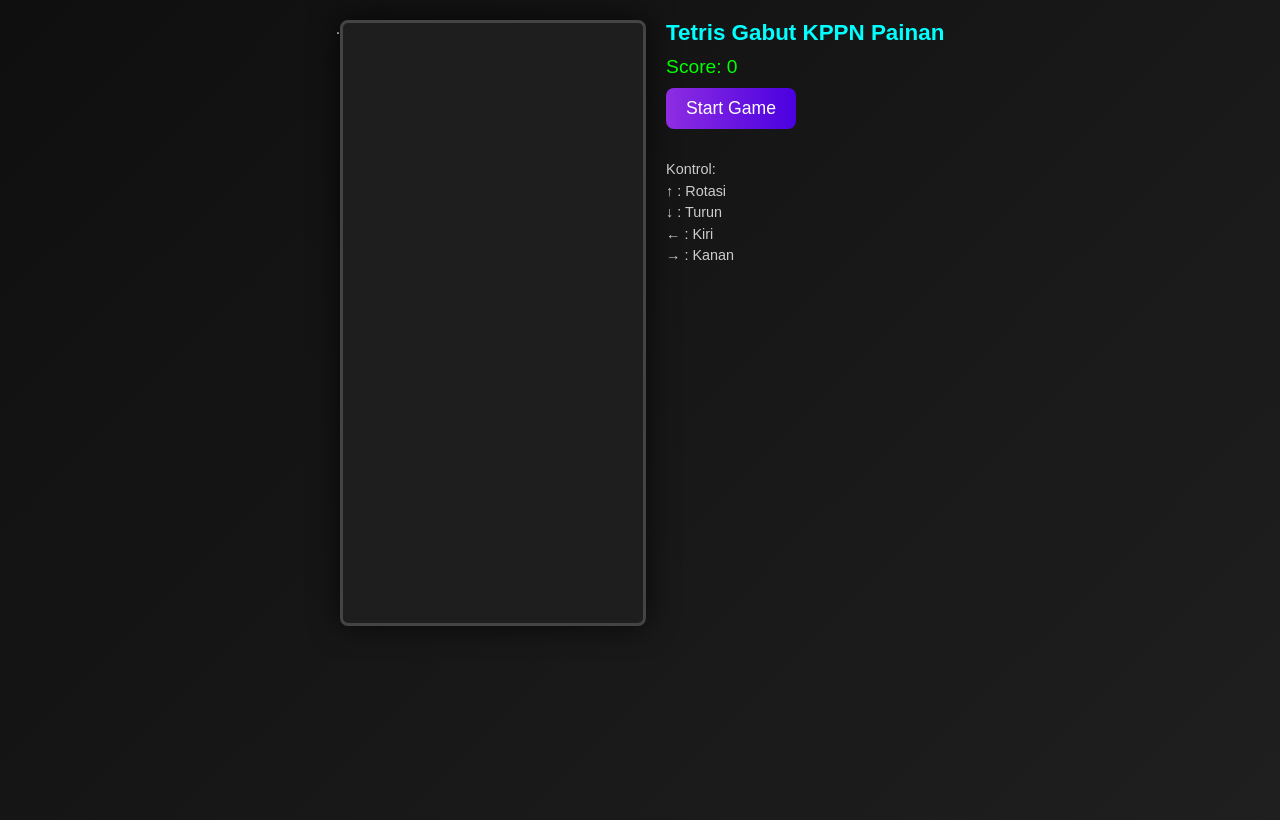
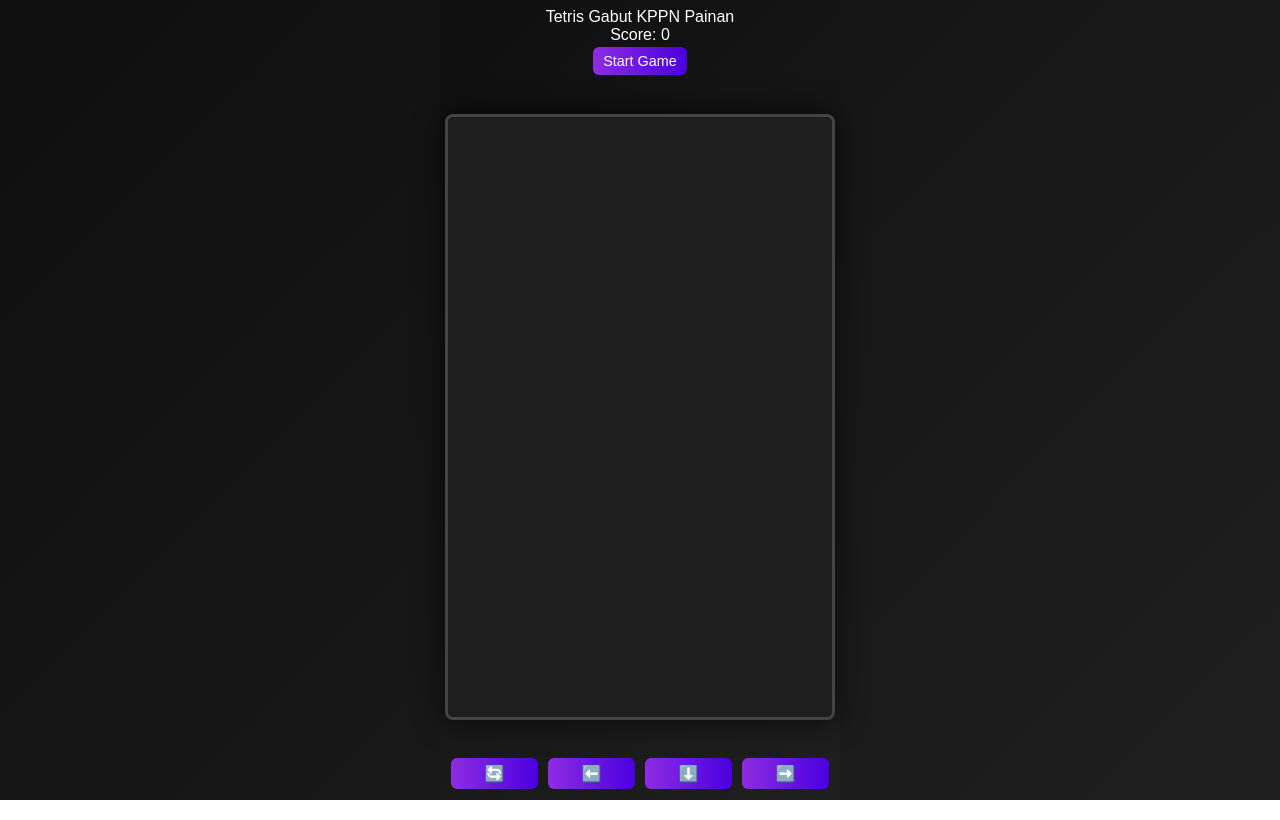
Before and after one commit to deni1981-bit/tetris, a plain HTML site: page index.html in a window 1280 px wide. Drawn offline with Linux system fonts and the light colour scheme.

Commit message:
Add files via upload

```diff
--- a/index.html
+++ b/index.html
@@ -1,90 +1,93 @@
-.<!DOCTYPE html>
+<!DOCTYPE html>
 <html lang="en">
 <head>
 <meta charset="UTF-8">
 <meta name="viewport" content="width=device-width, initial-scale=1.0">
 <title>Tetris Game</title>
 <style>
-    body {
+  html, body {
     margin: 0;
-      padding-top: 20px;
+    padding: 0;
     background: linear-gradient(135deg, #0f0f0f, #1f1f1f);
-      display: flex;
-      justify-content: center;
-      align-items: flex-start;
-      height: 100vh;
     color: white;
     font-family: sans-serif;
+    display: flex;
+    flex-direction: column;
+    align-items: center;
+    justify-content: center;
+    height: 100vh;
   }
+
   #container {
-      display: flex;
-      gap: 20px;
-      align-items: flex-start;
+    display: grid;
+    grid-template-rows: auto 3fr auto;
+    align-items: center;
+    justify-items: center;
+    width: 100%;
+    max-width: 400px;
+    height: 100vh;
+    gap: 6px;
+    padding: 8px;
+    box-sizing: border-box;
   }
+
   canvas {
+    width: 100%;
+    height: 75vh;
+    aspect-ratio: 1.5;
     background: #1e1e1e;
     border: 3px solid #444;
     border-radius: 8px;
     box-shadow: 0 0 30px rgba(0,0,0,0.7);
   }
+
   #sidebar {
-      display: flex;
-      flex-direction: column;
-      align-items: flex-start;
-      gap: 10px;
+    text-align: center;
   }
-    #title {
-      font-size: 1.4rem;
-      font-weight: bold;
-      color: #0ff;
-    }
-    #score {
-      font-size: 1.2rem;
-      color: #0f0;
-    }
-    #startBtn {
-      padding: 10px 20px;
+
+  #startBtn, .ctrlBtn {
+    padding: 6px 10px;
     background: linear-gradient(90deg, #8e2de2, #4a00e0);
     color: white;
     border: none;
-      border-radius: 8px;
-      font-size: 1.1rem;
+    border-radius: 6px;
+    font-size: 0.9rem;
     cursor: pointer;
-      transition: transform 0.2s;
-      margin-bottom: 15px;
+    margin: 3px;
   }
-    #startBtn:hover {
-      transform: scale(1.05);
+
+  #mobileControls {
+    display: grid;
+    grid-template-columns: repeat(4, 1fr);
+    gap: 4px;
+    width: 100%;
   }
-    #controls {
-      font-size: 0.9rem;
-      color: #ccc;
-      line-height: 1.5;
-      margin-top: 5px;
-    }
+
+  .ctrlBtn { font-size: 1rem; }
 </style>
 </head>
 <body>
+
 <div id="container">
-    <canvas id="game" width="300" height="600"></canvas>
   <div id="sidebar">
     <div id="title">Tetris Gabut KPPN Painan</div>
     <div id="score">Score: 0</div>
     <button id="startBtn">Start Game</button>
-      <div id="controls">
-        Kontrol:<br>
-        ↑ : Rotasi<br>
-        ↓ : Turun<br>
-        ← : Kiri<br>
-        → : Kanan
   </div>
+  <canvas id="game" width="300" height="650"></canvas>
+  <div id="mobileControls">
+    <button class="ctrlBtn" id="rotateBtn">🔄</button>
+<button class="ctrlBtn" id="leftBtn">⬅️</button>
+    <button class="ctrlBtn" id="downBtn">⬇️</button>
+
+    <button class="ctrlBtn" id="rightBtn">➡️</button>
   </div>
 </div>
 
 <script>
 const canvas = document.getElementById("game");
 const ctx = canvas.getContext("2d");
-    const ROWS = 20, COLS = 10, BLOCK_SIZE = 30;
+const ROWS = 20, COLS = 10, BLOCK_SIZE = 30; // ukuran blok diperkecil
 const COLORS = ["#1e1e1e", "#f00", "#0f0", "#00f", "#ff0", "#0ff", "#f0f", "#fa0"];
 const SHAPES = [
   [],
@@ -120,6 +123,7 @@
       }
     }
   }
+
   piece.shape.forEach((row, dy) => {
     row.forEach((value, dx) => {
       if (value !== 0) {
@@ -128,6 +132,7 @@
       }
     });
   });
+
   document.getElementById("score").innerText = "Score: " + score;
 }
 
@@ -219,6 +224,17 @@
   if (collide()) piece.x += (e.key === "ArrowLeft") ? 1 : (e.key === "ArrowRight") ? -1 : 0;
   draw();
 });
+
+document.getElementById("leftBtn").addEventListener("click", () => { if (running) { piece.x--; if (collide()) piece.x++; draw(); }});
+document.getElementById("rightBtn").addEventListener("click", () => { if (running) { piece.x++; if (collide()) piece.x--; draw(); }});
+document.getElementById("downBtn").addEventListener("click", () => { if (running) drop(); });
+document.getElementById("rotateBtn").addEventListener("click", () => {
+  if (running) {
+    const rotated = rotate(piece.shape);
+    if (!collide(rotated, piece.x, piece.y)) piece.shape = rotated;
+    draw();
+  }
+});
 </script>
 </body>
 </html>
```
Lines whose indentation alone changed are shown as unchanged.
